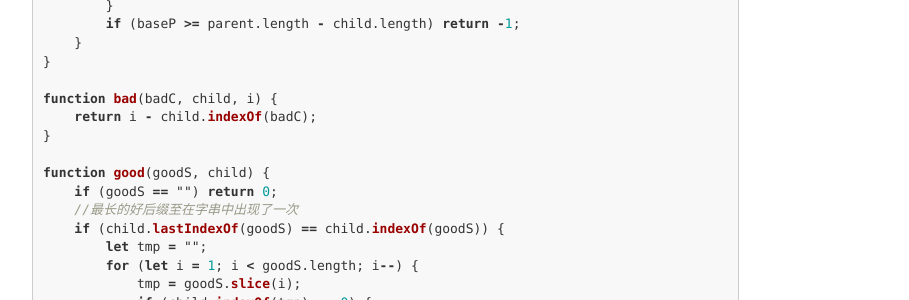
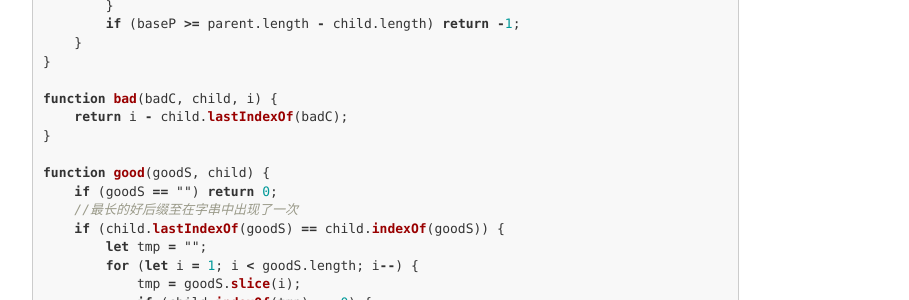
Before and after one commit to Z1hgq/Z1hgq.github.io, a Jekyll site: the page built from _posts/2019-09-29-Boyer-Moore--JavaScript.markdown, in a window 1280 px wide and 900 px high, scrolled down 4349 px. Shown: the part 151-451 px from the top of the window, without its empty margins (233-1142 px from the left). Built offline with Jekyll 4.4.1, drawn with Linux system fonts in a browser that asks for light colours; nearby versions of some CDN libraries; comment, search, counter and statistics services are not loaded.

````diff
--- a/_posts/2019-09-29-Boyer-Moore--JavaScript.markdown
+++ b/_posts/2019-09-29-Boyer-Moore--JavaScript.markdown
@@ -61,7 +61,7 @@ tags:
 从尾部开始逐位比较，发现全部匹配，于是搜索结束。如果还要继续查找（即找出全部匹配），则根据"好后缀规则"，后移 6 - 0 = 6位，即头部的"E"移到尾部的"E"的位置。
 
 ## 算法实现
-```javascript
+```js
 function Bm(parent, child) {
     let baseP = 0;
 
@@ -94,7 +94,7 @@ function Bm(parent, child) {
 }
 
 function bad(badC, child, i) {
-    return i - child.indexOf(badC);
+    return i - child.lastIndexOf(badC);
 }
 
 function good(goodS, child) {
````
Also changed, not shown: img/favicon.ico, 1 other file.
